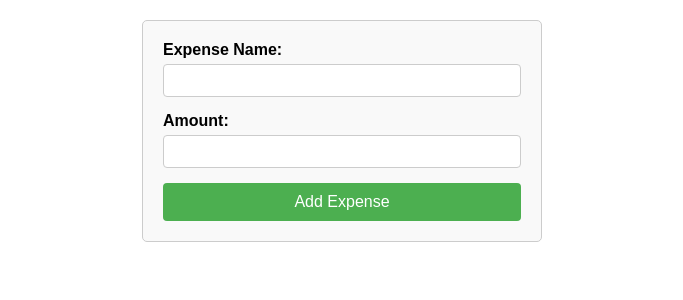
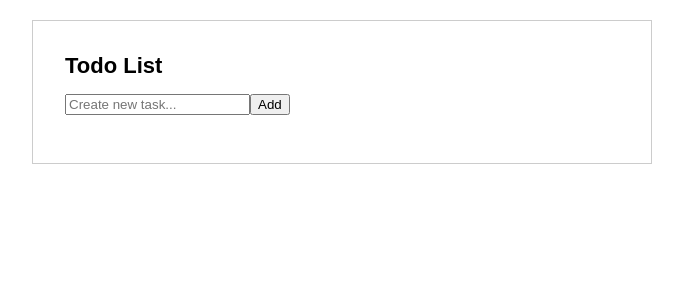
Before and after one commit to anishsharma21/vite-react-practice, a React (Vite) app: page / in a window 1280 px wide. Shown: the top 300 px of the page, without its empty margins (298-981 px from the left). Built offline with nearby package versions, Linux system fonts and the light colour scheme.

Commit message:
Another go at the Todo list but this time completely on my own to see if I can remember and apply my learnings

```diff
--- a/src/App.jsx
+++ b/src/App.jsx
@@ -1,9 +1,9 @@
-import ExpenseTracker from "./Components/ExpenseTracker/ExpenseTracker";
+import Todo from "./Components/TodoV2/Todo";
 
 function App() {
   return (
     <>
-      <ExpenseTracker />
+      <Todo />
     </>
   );
 }
--- /dev/null
+++ b/src/Components/TodoV2/Todo.jsx
@@ -0,0 +1,52 @@
+import styles from "./TodoV2.module.css";
+import { useState } from "react";
+
+export default function Todo() {
+  const [tasks, setTasks] = useState([]);
+  const [newTask, setNewTask] = useState("");
+
+  const handleAddTask = () => {
+    const updatedTasks = [...tasks, newTask];
+    setTasks(updatedTasks);
+    setNewTask("");
+  };
+
+  const handleDeleteTask = (index) => {
+    const updatedTasks = tasks.filter((_, i) => i !== index);
+    setTasks(updatedTasks);
+  };
+
+  return (
+    <>
+      <div className={styles.todoList}>
+        <h1 className={styles.h1}>Todo List</h1>
+
+        <input
+          type="text"
+          placeholder="Create new task..."
+          value={newTask}
+          className={styles.addTaskField}
+          onChange={(e) => setNewTask(e.target.value)}
+        />
+
+        <button className={styles.addButton} onClick={handleAddTask}>
+          Add
+        </button>
+
+        <ol>
+          {tasks.map((task, index) => (
+            <li key={index}>
+              {task}
+              <button
+                className={styles.deleteButton}
+                onClick={() => handleDeleteTask(index)}
+              >
+                Delete
+              </button>
+            </li>
+          ))}
+        </ol>
+      </div>
+    </>
+  );
+}
--- /dev/null
+++ b/src/Components/TodoV2/TodoV2.module.css
@@ -0,0 +1,10 @@
+.todoList {
+  width: 50%;
+  margin: 0 auto;
+  padding: 2rem;
+  border: 1px solid #ccc;
+}
+
+h1 {
+  font-size: 2rem;
+}
```
